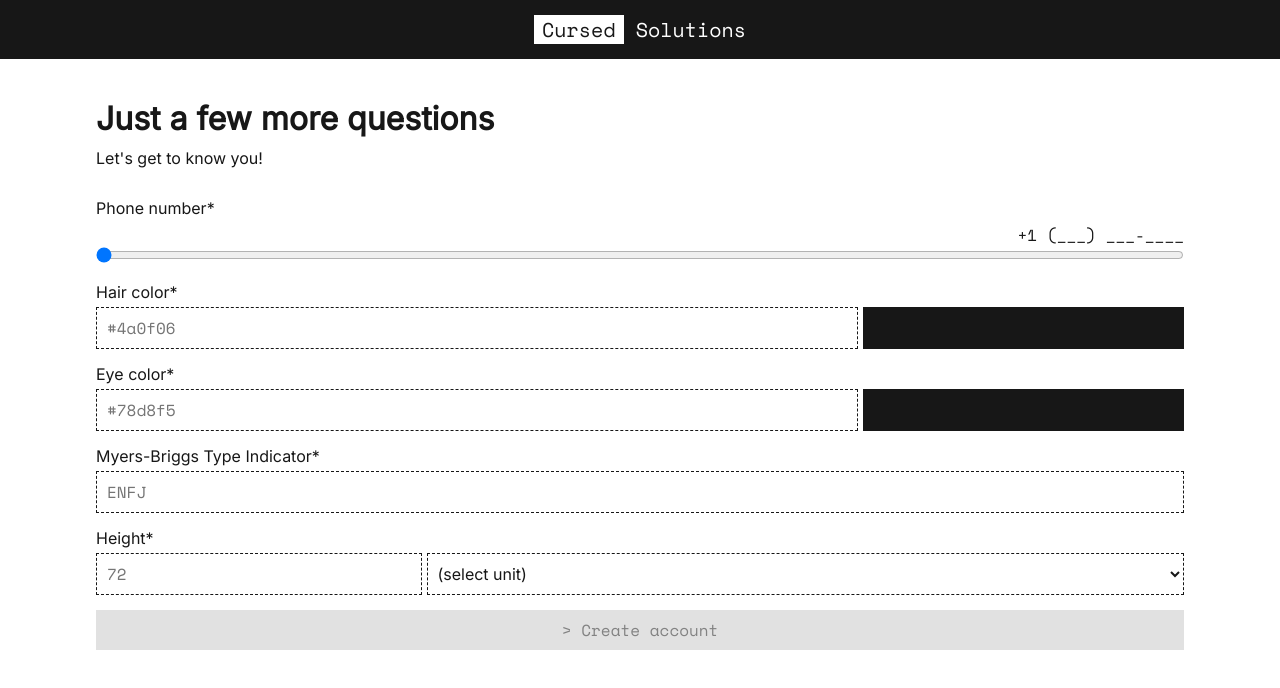
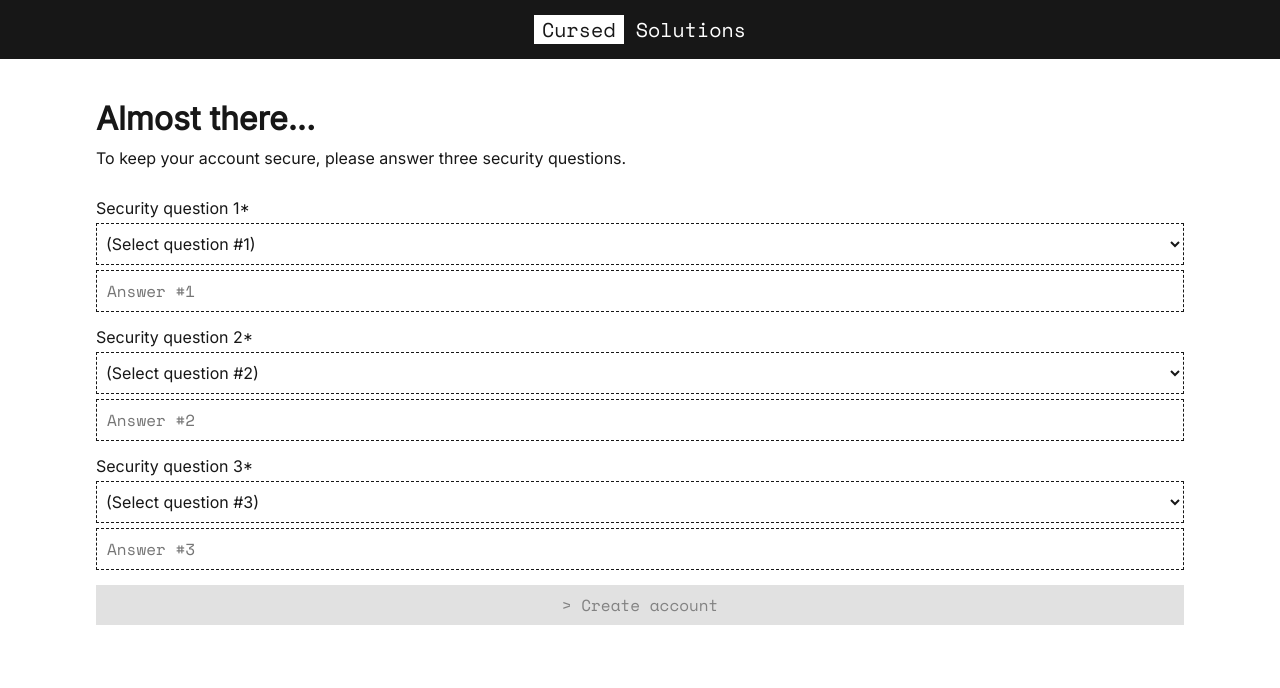
Before and after one commit to marcos-acosta/cursed-signup, a Next.js app: page / in a window 1280 px wide. Shown: the top 688 px of the page. Built offline with nearby package versions, Linux system fonts and the light colour scheme.

Commit message:
First pass at security questions

```diff
--- a/src/app/components/AboutYou.tsx
+++ b/src/app/components/AboutYou.tsx
@@ -130,6 +130,7 @@ export default function AboutYou(props: AboutYouProps) {
             ]}
             value={unit}
             setValue={setUnit}
+            placeholder="(Select unit)"
           />
         </Question>
         {canShowConfirmPassword && (
--- a/src/app/components/Dropdown.tsx
+++ b/src/app/components/Dropdown.tsx
@@ -5,6 +5,7 @@ interface DropdownProps {
   options: string[];
   value: string | null;
   setValue: (s: string) => void;
+  placeholder?: string;
 }
 
 export default function Dropdown(props: DropdownProps) {
@@ -16,7 +17,7 @@ export default function Dropdown(props: DropdownProps) {
         value={props.value || "initial"}
       >
         <option disabled value="initial">
-          (select unit)
+          {props.placeholder || "(Select value)"}
         </option>
         {props.options.map((option) => (
           <option key={option} value={option}>
--- a/src/app/components/Question.tsx
+++ b/src/app/components/Question.tsx
@@ -7,6 +7,7 @@ interface QuestionProps {
   label: string;
   optional?: boolean;
   error?: string | false;
+  stackVertically?: boolean;
 }
 
 export default function Question(props: QuestionProps) {
@@ -17,7 +18,10 @@ export default function Question(props: QuestionProps) {
         {props.optional ? "" : "*"}
       </div>
       {Array.isArray(props.children) ? (
-        <SideBySide splitPercent={props.splitPercent}>
+        <SideBySide
+          splitPercent={props.splitPercent}
+          stackVertically={props.stackVertically}
+        >
           {props.children[0]}
           {props.children[1]}
         </SideBySide>
--- /dev/null
+++ b/src/app/components/SecurityQuestions.tsx
@@ -0,0 +1,143 @@
+import { useState } from "react";
+import { SignupStageProps } from "../interfaces";
+import Dropdown from "./Dropdown";
+import styles from "./styles.module.css";
+import Question from "./Question";
+import Input from "./Input";
+import Button from "./Button";
+
+interface SecurityQuestionsProps extends SignupStageProps {
+  password: string;
+}
+
+const PASSWORD_QUESTION = "What is your password?";
+
+const SECURITY_QUESTIONS = [
+  "What time is it right now?",
+  "Who was the first female U.S. Senator?",
+  PASSWORD_QUESTION,
+  "Why do you intermittently experience that unsettling feeling that you never fully understood the rules of a game that everyone else has long ago figured out?",
+  "What was the model of your first private jet?",
+  "What is something you constantly forget?",
+];
+
+export default function SecurityQuestions(props: SecurityQuestionsProps) {
+  const [question1, setQuestion1] = useState(null as string | null);
+  const [answer1, setAnswer1] = useState("");
+  const [question2, setQuestion2] = useState(null as string | null);
+  const [answer2, setAnswer2] = useState("");
+  const [question3, setQuestion3] = useState(null as string | null);
+  const [answer3, setAnswer3] = useState("");
+
+  const checkPasswordOrUndefined = (
+    question: string | null,
+    answer: string
+  ) => {
+    return question === PASSWORD_QUESTION &&
+      answer.length > 0 &&
+      answer !== props.password
+      ? "Passwords do not match"
+      : undefined;
+  };
+
+  const question1Error =
+    answer1.length > 0 && question1 === null
+      ? "You must select a question to answer"
+      : checkPasswordOrUndefined(question1, answer1);
+
+  const question2Error =
+    answer2.length > 0 && question2 === null
+      ? "You must select a question to answer"
+      : question1 === question2 && question2 !== null
+      ? "Must choose different questions"
+      : checkPasswordOrUndefined(question2, answer2);
+
+  const question3Error =
+    answer3.length > 0 && question3 === null
+      ? "You must select a question to answer"
+      : (question1 === question3 || question2 === question3) &&
+        question3 !== null
+      ? "Must choose different questions"
+      : checkPasswordOrUndefined(question3, answer3);
+
+  const question1IsValid = Boolean(question1) && answer1.length > 0;
+  const question2IsValid =
+    Boolean(question2) && answer2.length > 0 && !question2Error;
+  const question3IsValid =
+    Boolean(question3) && answer3.length > 0 && !question3Error;
+
+  const canMoveOn = question1IsValid && question2IsValid && question3IsValid;
+
+  return (
+    <div>
+      <div className={styles.titleContainer}>
+        <h1>Almost there...</h1>
+        To keep your account secure, please answer three security questions.
+      </div>
+      <div className={styles.formContainer}>
+        <Question
+          label="Security question 1"
+          stackVertically={true}
+          error={question1Error}
+        >
+          <Dropdown
+            options={SECURITY_QUESTIONS}
+            value={question1}
+            setValue={setQuestion1}
+            placeholder="(Select question #1)"
+          />
+          <Input
+            value={answer1}
+            updateValue={setAnswer1}
+            placeholder="Answer #1"
+            error={Boolean(question1Error)}
+            password={question1 === PASSWORD_QUESTION}
+          />
+        </Question>
+        <Question
+          label="Security question 2"
+          stackVertically={true}
+          error={question2Error}
+        >
+          <Dropdown
+            options={SECURITY_QUESTIONS}
+            value={question2}
+            setValue={setQuestion2}
+            placeholder="(Select question #2)"
+          />
+          <Input
+            value={answer2}
+            updateValue={setAnswer2}
+            placeholder="Answer #2"
+            error={Boolean(question2Error)}
+            password={question2 === PASSWORD_QUESTION}
+          />
+        </Question>
+        <Question
+          label="Security question 3"
+          stackVertically={true}
+          error={question3Error}
+        >
+          <Dropdown
+            options={SECURITY_QUESTIONS}
+            value={question3}
+            setValue={setQuestion3}
+            placeholder="(Select question #3)"
+          />
+          <Input
+            value={answer3}
+            updateValue={setAnswer3}
+            placeholder="Answer #3"
+            error={Boolean(question3Error)}
+            password={question3 === PASSWORD_QUESTION}
+          />
+        </Question>
+        <Button
+          text={"Create account"}
+          enabled={canMoveOn}
+          onClick={props.goToNextStage}
+        />
+      </div>
+    </div>
+  );
+}
--- a/src/app/components/SideBySide.tsx
+++ b/src/app/components/SideBySide.tsx
@@ -4,13 +4,22 @@ import styles from "./styles.module.css";
 export interface SideBySideProps {
   children: JSX.Element[];
   splitPercent?: number;
+  stackVertically?: boolean;
 }
 
 export default function SideBySide(props: SideBySideProps) {
+  const gridTemplateColumns = props.stackVertically
+    ? undefined
+    : `${props.splitPercent || "50"}% 1fr`;
+  const gridTemplateRows = props.stackVertically ? "1fr 1fr" : undefined;
+
   return (
     <div
       className={styles.sideBySideContainer}
-      style={{ gridTemplateColumns: `${props.splitPercent || "50"}% 1fr` }}
+      style={{
+        gridTemplateColumns: gridTemplateColumns,
+        gridTemplateRows: gridTemplateRows,
+      }}
     >
       {props.children[0]}
       {props.children[1]}
--- a/src/app/page.tsx
+++ b/src/app/page.tsx
@@ -5,14 +5,16 @@ import Layout from "./components/Layout";
 import BasicInfo from "./components/BasicInfo";
 import ConfirmPassword from "./components/ConfirmPassword";
 import AboutYou from "./components/AboutYou";
+import SecurityQuestions from "./components/SecurityQuestions";
 
 const enum SignupStage {
   BASIC_INFO = 1,
   CONFIRM_PASSWORD = 2,
   ABOUT_YOU = 3,
+  SECURITY_QUESTIONS = 4,
 }
 
-const DEV_STARTING_STAGE = SignupStage.ABOUT_YOU;
+const DEV_STARTING_STAGE = SignupStage.SECURITY_QUESTIONS;
 const DEV_PASSWORD = "password";
 
 const STARTING_PAGE =
@@ -38,6 +40,8 @@ export default function Home() {
       <ConfirmPassword goToNextStage={nextSignupStage} password={password} />
     ) : signupStage === SignupStage.ABOUT_YOU ? (
       <AboutYou goToNextStage={nextSignupStage} password={password} />
+    ) : signupStage === SignupStage.SECURITY_QUESTIONS ? (
+      <SecurityQuestions goToNextStage={nextSignupStage} password={password} />
     ) : (
       <></>
     );
--- a/src/app/util.ts
+++ b/src/app/util.ts
@@ -13,7 +13,7 @@ export const isValidMbti = (mbti: string) =>
   MBTI_REGEX.test(mbti.toUpperCase());
 export const isValidNumber = (num: string) => NUMBER_REGEX.test(num);
 
-export const defaultFormatter = (n: any) => `${n}`;
+export const defaultFormatter = (n: number | null) => `${n}`;
 export const phoneNumberFormatter = (n: number | null) => {
   if (!n) {
     return "+1 (___) ___-____";
```
